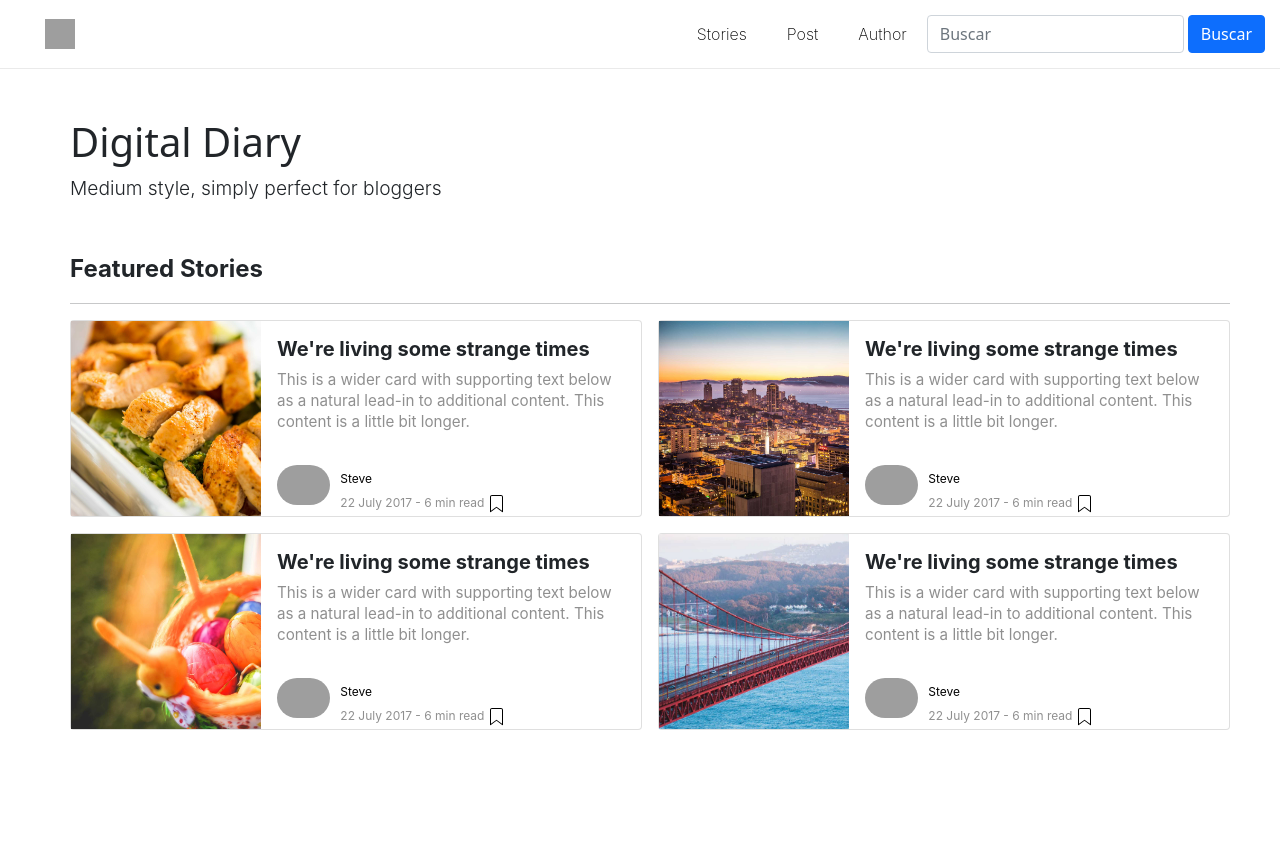
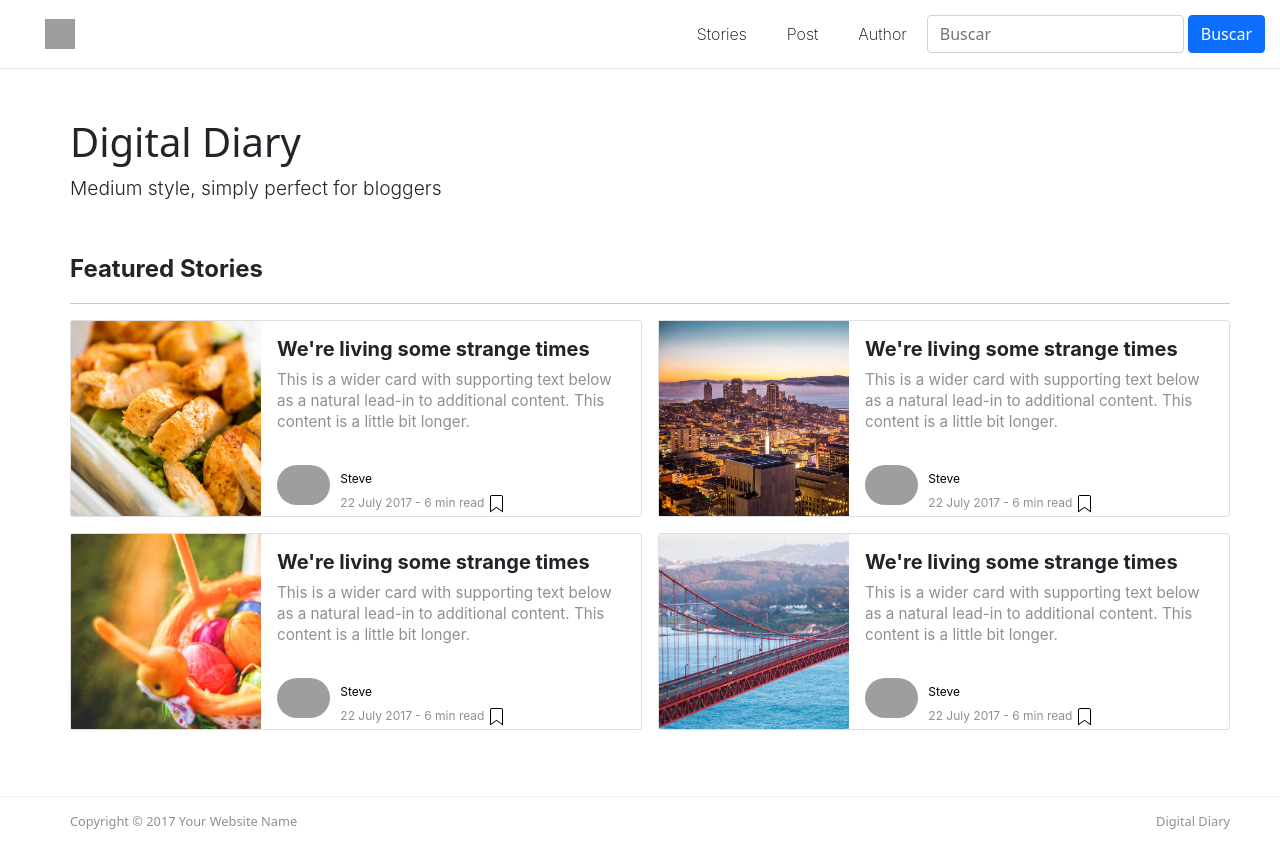
Before and after one commit to AlexPMtz/digital_diary, a React (Create React App) app: page / in a window 1280 px wide. Before the commit the page ends 800 px from the top, so only its background shows below. Built offline with nearby package versions, Linux system fonts and the light colour scheme; grey boxes are pictures that could not be loaded.

Commit message:
[Add](Footer)Se agregó el footer

```diff
--- a/src/Components/Footer/Footer.jsx
+++ b/src/Components/Footer/Footer.jsx
@@ -1,9 +1,15 @@
-import React from 'react'
+import React from 'react';
+import Styles from './Footer.module.css';
 
 const Footer = () => {
   return (
-    <div>
-
+    <div className={Styles.footer}>
+      <p style={{marginLeft: 70}}>
+        Copyright © 2017 Your Website Name
+      </p>
+      <p style={{marginRight: 50}}>
+        Digital Diary
+      </p>
     </div>
   )
 }
--- /dev/null
+++ b/src/Components/Footer/Footer.module.css
@@ -0,0 +1,11 @@
+.footer {
+	border-top:1px solid rgba(0,0,0,.05)!important;
+	padding-top:15px;
+	padding-bottom:12px;
+	font-size:0.8rem;
+	color:rgba(0,0,0,.44);
+	margin-top:50px;
+  display: flex;
+  justify-content: space-between;
+  align-items: center;
+}
--- a/src/Components/Stories/Stories.jsx
+++ b/src/Components/Stories/Stories.jsx
@@ -6,6 +6,7 @@ import demo2 from '../../assets/DemoPic/2.jpg';
 import demo3 from '../../assets/DemoPic/3.jpg';
 import demo4 from '../../assets/DemoPic/4.jpg';
 import DateRead from './DateRead/DateRead';
+import Footer from '../Footer/Footer';
 
 const Stories = () => {
   return (
@@ -75,6 +76,7 @@ const Stories = () => {
           </div>
         </div>
       </div>
+      <Footer/>
     </>
   )
 }
```
